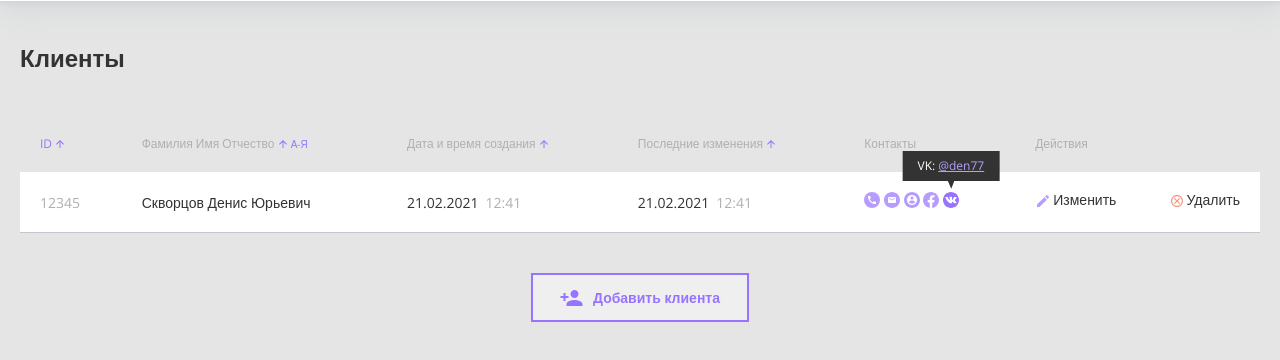
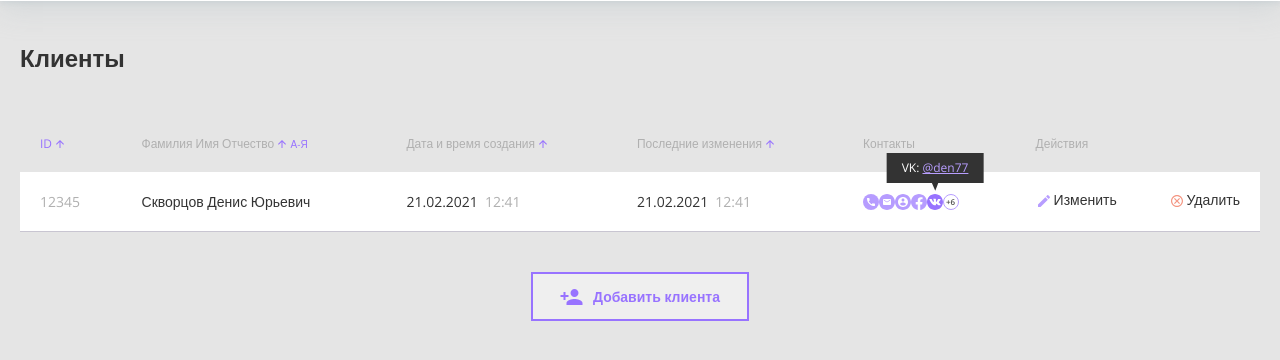
Before and after one commit to vladimir-andrushchenko2/clientsCrm, a website built with Parcel: page project/src/index.html in a window 1280 px wide. Shown: the part 92-452 px from the top of the page. Built offline with nearby package versions, Linux system fonts and the light colour scheme.

Commit message:
added show more button for contacts

```diff
--- a/project/src/index.html
+++ b/project/src/index.html
@@ -75,7 +75,8 @@
               <td class="table__cell client__created">21.02.2021<span class="muted-text client__time">12:41</span></td>
               <td class="table__cell client__edited">21.02.2021<span class="muted-text client__time">12:41</span></td>
               <td class="table__cell client__contacts">
-                <span class="tooltip">
+                <span class="contacts-wrapper">
+
                   <span class="contact contact_tel">
                     <span class="contact__tooltip"><a class="contact__tel" href="tel:+9788559080">+9788559080</a></span>
                   </span>
@@ -106,6 +107,12 @@
                       </a>
                     </span>
                   </span>
+                  <span class="contact contact-show-more-contacts-btn">
+                    <svg width="16" height="16" viewBox="0 0 16 16" fill="none" xmlns="http://www.w3.org/2000/svg">
+                      <circle cx="8" cy="8" r="7.5" stroke="#9873FF" />
+                      <text class="svg-text" x="3" y="11" fill="#000">+6</text>
+                    </svg>
+                  </span>
                 </span>
               </td>
               <td class="table__cell table__actions-cell">
--- a/project/src/styles/style.css
+++ b/project/src/styles/style.css
@@ -126,6 +126,10 @@
   margin-right: 7;
 }
 
+.contacts-wrapper {
+  display: flex;
+}
+
 /* Tooltip logic */
 
 .contact__tooltip {
@@ -182,8 +186,6 @@
   color: #fff;
 }
 
-/* Tooltip logic end */
-
 .contact_facebook {
   background-image: url("../images/social/fb.svg");
 }
@@ -207,6 +209,14 @@
 .contact_vk {
   background-image: url("../images/social/vk.svg");
 }
+
+.svg-text {
+  font-weight: 600;
+  font-size: 8px;
+  line-height: 11px;
+}
+
+/* Tooltip logic end */
 
 .small-text {
   font-size: 10px;
```
Also changed, not shown: project/src/images/ui/more-contacts.svg (added).
